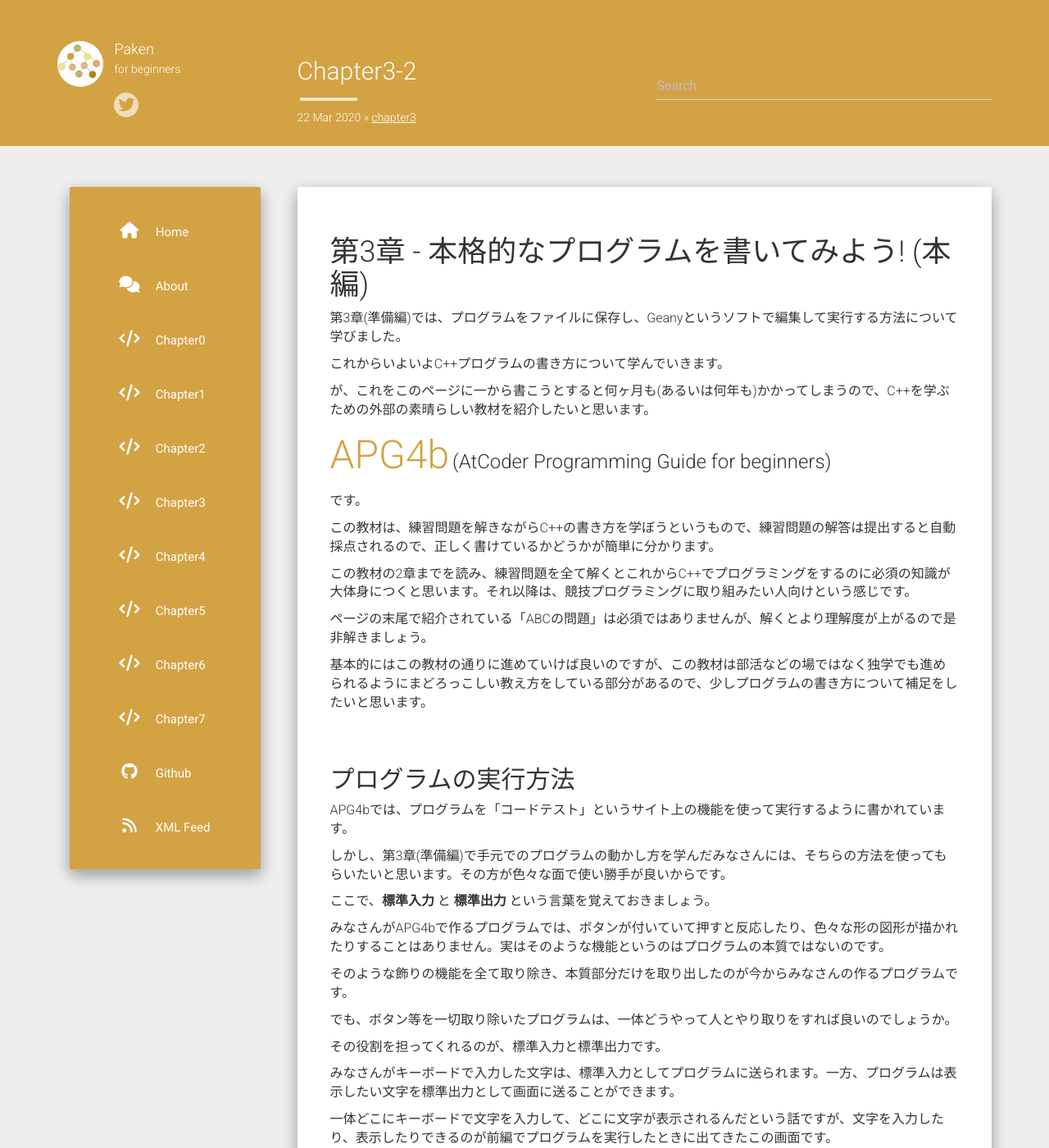
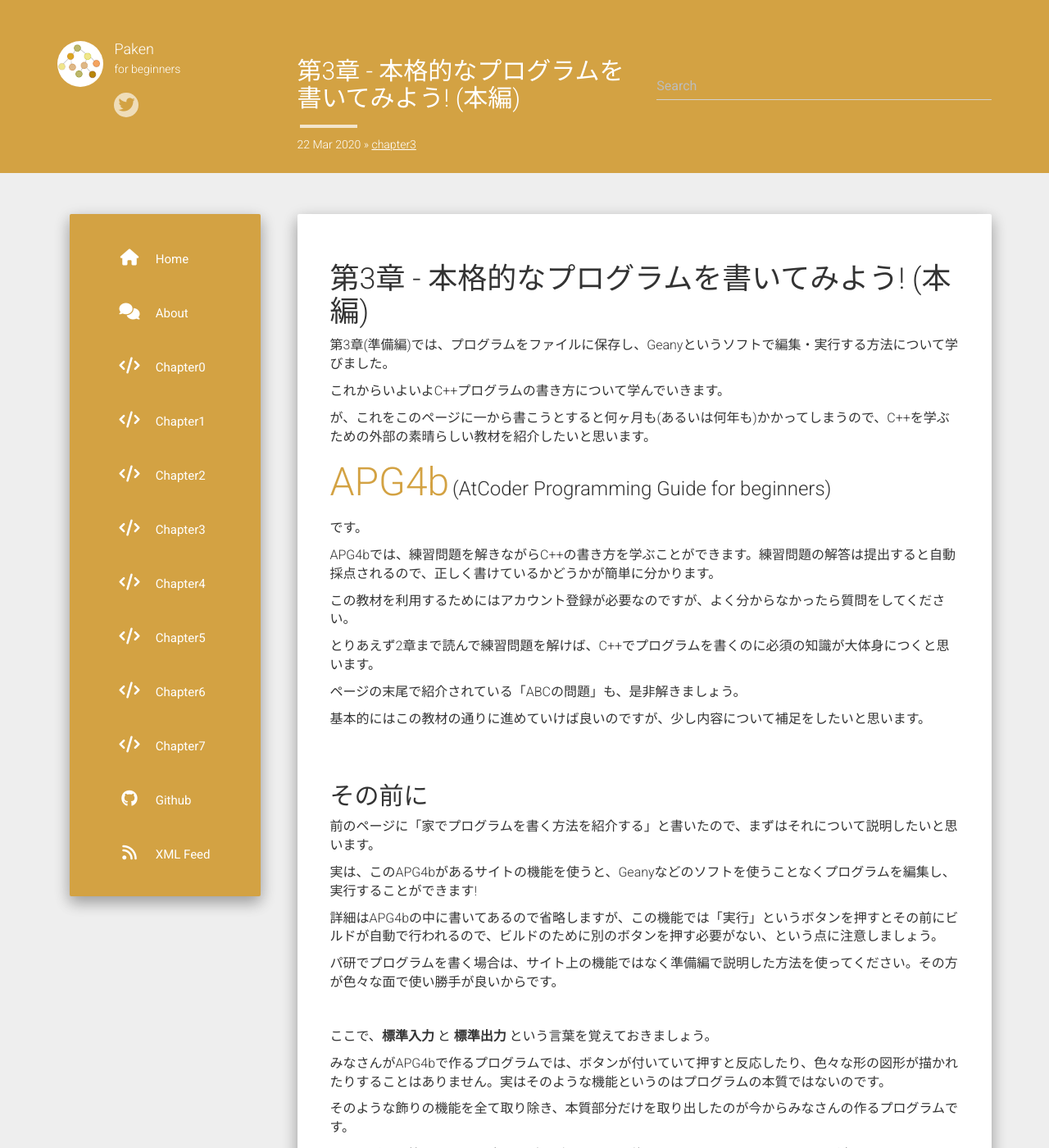
Before and after one commit to TKPaken/beginners, a Jekyll site: the page built from _posts/2020-3-22-chapter3-2-apg4b.md, in a window 1280 px wide and 1400 px high. Shown: the whole window at 82% size. Built offline with Jekyll 4.4.1, drawn with Linux system fonts in a browser that asks for light colours; nearby versions of some CDN libraries; formulas are drawn with MathJax 3; comment, search, counter and statistics services are not loaded; some of the changed text lies outside the part shown.

Commit message:
edit chapter3

````diff
--- a/_posts/2020-3-22-chapter3-1-geany.md
+++ b/_posts/2020-3-22-chapter3-1-geany.md
@@ -1,6 +1,6 @@
 ---
 layout: post
-title: "Chapter3-1"
+title: "第3章 - 本格的なプログラムを書いてみよう! (準備編)"
 date: 2020-03-22
 categories: chapter3
 mathjax: true
@@ -12,9 +12,7 @@ mathjax: true
 
 これからもっと本格的なプログラミングを始めていくのですが、基本は2章でやったことと全く同じで、そんなに心配する必要はありません。
 
-分からないことがあったら気軽に質問してくださいね。
-
-これから学んでいくのは「**C++**」というプログラミング言語です。第2章で勉強した JavaScript とはちょっと違うのですが、今は違いをそこまで気にする必要はありません。これを使って第2章よりもっと本格的なプログラミングを学んでいきましょう。
+これから学んでいくのは「**C++**」というプログラミング言語です。第2章で勉強した JavaScript とはちょっと違うのですが、今は違いをそこまで気にする必要はありません。
 
 まずこのページでは、プログラムを作成するまでの準備について紹介します。
 
@@ -45,9 +43,24 @@ mathjax: true
 
 
 
-文章を書くときにWordを使ったり、スライドを作る時にPower Pointを使ったりするように、プログラムを書く時に使うソフトというものがあります。これには色々な種類があるのですが、パ研では **Geany** というソフトを使います。早速起動してみましょう。
+文章を書くときにWordを使ったり、スライドを作る時にPowerPointを使ったりするように、プログラムを書く時に使うソフトというものがあります。これには色々な種類があるのですが、パ研では **Geany** というソフトを使います。早速起動してみましょう。
 
-画面の左側にある黄色いヤカンのようなアイコンをクリックしてください。(もし見つからない場合は、声をかけてください)
+<br><br>
+
+***
+
+...と言いたいところですが、多分今これを読んでいる人は残念ながらパ研に来ることができていないと思います。
+
+なので、家でプログラムを書くための方法について次のページで説明します。
+
+とりあえず下を一通り読んで「プログラムを実行する」ということがどんな感じかイメージを掴んでから、次のページに進んでください。
+
+***
+
+<br><br>
+
+
+画面の左側にある黄色いヤカンのようなアイコンをクリックしてください。
 
 <img src="/beginners/assets/chapter3/1.png" alt="Geanyアイコン" />
 
@@ -94,13 +107,13 @@ int main(){
 
 <img src="/beginners/assets/chapter3/6.png" alt="ビルド" />
 
-何も起こらなかったじゃないか、と思ったかもしれませんが、実は今ボタンを押したときパソコンはものすごい量の仕事をしていました。
+何も起こらなかった、と思ったかもしれませんが、実は今ボタンを押したときパソコンはものすごい量の仕事をしていました。
 
-今まで説明を省いてきていたのですが、実はC++などのプログラミング言語で書かれたプログラムをパソコンが直接理解することはできません。このプログラムを実行するには、まずパソコンが理解できる **機械語** に翻訳する必要があります。
+これまで説明を省いてきていたのですが、実はC++などのプログラミング言語で書かれたプログラムをパソコンが直接理解することはできません。このプログラムを実行するには、まずパソコンが理解できる **機械語** に翻訳する必要があります。
 
 今ボタンを押した時に起こったのはその翻訳などの作業で、これによってパソコンの理解出来る **実行ファイル** が作成されたのです。この手順を **ビルド** と言います。2章の時にこの手順が必要なかったのは、一行入力するごとにこれが自動で行われていたからです。
 
-実際に翻訳されたファイルができているか確認してみましょう。Geanyの画面をちょっと動かして、デスクトップの画面をみてください。みなさんが書いた```[自分の名前].cpp``` の他に、`[自分の名前]`というファイルが作られていると思います。これが機械語のファイルです。これをGeanyなどのソフトで直接編集することはできません。直接編集することがないので、拡張子もついていません。
+実際に翻訳されたファイルができているか確認してみましょう。Geanyの画面をちょっと動かして、デスクトップの画面をみてください。みなさんが書いた```[自分の名前].cpp``` の他に、`[自分の名前]`というファイルが作られていると思います。これが機械語のファイルです。これをGeanyなどのソフトで直接編集することはできません。
 
 <img src="/beginners/assets/chapter3/7.png" alt="デスクトップ"  />
 
@@ -120,7 +133,7 @@ int main(){
 
 <img src="/beginners/assets/chapter3/9.png" alt="実行できた"  />
 
-ここまでプログラムを書いたファイルの作成から実行まで、一通りざっと説明をしてきました。
+ここまでプログラムを書いたファイルの作成から実行まで、ざっと説明をしてきました。
 
 次のページではいよいよプログラムの中身について学んでいきます。
 
--- a/_posts/2020-3-22-chapter3-2-apg4b.md
+++ b/_posts/2020-3-22-chapter3-2-apg4b.md
@@ -1,6 +1,6 @@
 ---
 layout: post
-title: "Chapter3-2"
+title: "第3章 - 本格的なプログラムを書いてみよう! (本編)"
 date: 2020-03-22
 categories: chapter3
 mathjax: true
@@ -8,7 +8,7 @@ mathjax: true
 
 # 第3章 - 本格的なプログラムを書いてみよう! (本編)
 
-第3章(準備編)では、プログラムをファイルに保存し、Geanyというソフトで編集して実行する方法について学びました。
+第3章(準備編)では、プログラムをファイルに保存し、Geanyというソフトで編集・実行する方法について学びました。
 
 これからいよいよC++プログラムの書き方について学んでいきます。
 
@@ -18,21 +18,30 @@ mathjax: true
 
 です。
 
-この教材は、練習問題を解きながらC++の書き方を学ぼうというもので、練習問題の解答は提出すると自動採点されるので、正しく書けているかどうかが簡単に分かります。
+APG4bでは、練習問題を解きながらC++の書き方を学ぶことができます。練習問題の解答は提出すると自動採点されるので、正しく書けているかどうかが簡単に分かります。
 
-この教材の2章までを読み、練習問題を全て解くとこれからC++でプログラミングをするのに必須の知識が大体身につくと思います。それ以降は、競技プログラミングに取り組みたい人向けという感じです。
+この教材を利用するためにはアカウント登録が必要なのですが、よく分からなかったら質問をしてください。
 
-ページの末尾で紹介されている「ABCの問題」は必須ではありませんが、解くとより理解度が上がるので是非解きましょう。
+とりあえず2章まで読んで練習問題を解けば、C++でプログラムを書くのに必須の知識が大体身につくと思います。
 
-基本的にはこの教材の通りに進めていけば良いのですが、この教材は部活などの場ではなく独学でも進められるようにまどろっこしい教え方をしている部分があるので、少しプログラムの書き方について補足をしたいと思います。
+ページの末尾で紹介されている「ABCの問題」も、是非解きましょう。
+
+基本的にはこの教材の通りに進めていけば良いのですが、少し内容について補足をしたいと思います。
 <br>
 <br>
 <br>
-## プログラムの実行方法
 
-APG4bでは、プログラムを「コードテスト」というサイト上の機能を使って実行するように書かれています。
+## その前に
 
-しかし、第3章(準備編)で手元でのプログラムの動かし方を学んだみなさんには、そちらの方法を使ってもらいたいと思います。その方が色々な面で使い勝手が良いからです。
+前のページに「家でプログラムを書く方法を紹介する」と書いたので、まずはそれについて説明したいと思います。
+
+実は、このAPG4bがあるサイトの機能を使うと、Geanyなどのソフトを使うことなくプログラムを編集し、実行することができます!
+
+詳細はAPG4bの中に書いてあるので省略しますが、この機能では「実行」というボタンを押すとその前にビルドが自動で行われるので、ビルドのために別のボタンを押す必要がない、という点に注意しましょう。
+
+パ研でプログラムを書く場合は、サイト上の機能ではなく準備編で説明した方法を使ってください。その方が色々な面で使い勝手が良いからです。
+
+<br>
 
 ここで、**標準入力** と **標準出力** という言葉を覚えておきましょう。
 
@@ -46,11 +55,13 @@ APG4bでは、プログラムを「コードテスト」というサイト上の
 
 みなさんがキーボードで入力した文字は、標準入力としてプログラムに送られます。一方、プログラムは表示したい文字を標準出力として画面に送ることができます。
 
-一体どこにキーボードで文字を入力して、どこに文字が表示されるんだという話ですが、文字を入力したり、表示したりできるのが前編でプログラムを実行したときに出てきたこの画面です。
+一体どこにキーボードで文字を入力して、どこに文字が表示されるんだという話ですが、文字を入力したり、表示したりできるのが準備編でプログラムを実行したときに出てきたこの画面です。
 
 <img src="/beginners/assets/chapter3/9.png" alt="実行" />
 
-次のプログラムを使って、標準入力と標準出力を使ったプログラムとのやり取りを練習しましょう (プログラムの中身は分からなくて良いです)。
+ただし、サイト上の機能を使う場合、入力はプログラムを実行する前に「標準入力」という欄に書いておく必要があります。また、出力は「標準出力」という欄に表示されます。
+
+パ研でプログラムを書いている場合、次のプログラムを使って標準入力と標準出力を使ったプログラムとのやり取りを練習しましょう (プログラムの中身は分からなくて良いです)。
 
 下のプログラムをGeanyにコピーして実行してみてください。
 
@@ -67,7 +78,8 @@ int main(){
 
 キーボードで自分の名前を入力したら何が起こりましたか? 手元で試してみましょう。
 
-標準入力と標準出力を使ったやりとりはボタンなどよりも見栄えが悪く面白くないと思うかもしれませんが、これができるようになったらボタンを使ったプログラムもすぐできるので、~~我慢して~~ 楽しみながらAPG4bを頑張って下さい。
+標準入力と標準出力を使ったやりとりはボタンなどよりも見栄えが悪く面白くないと思うかもしれませんが、これができるようになったらボタンを使ったプログラムもすぐできるので、~~我慢して~~ APG4bを頑張って下さい。
+
 <br>
 <br>
 <br>
@@ -102,35 +114,29 @@
 
 でも、これって読みにくくないですか? それに、3次元ならまだ我慢できますが、例えば5次元になるとどうなるでしょう。
 <br>
-```
-vector<vector<vector<vector<vector<要素の型>>>>> 変数名(要素数1,vector<vector<vector<vector<要素の型>>>>(要素数2,vector<vector<vector<要素の型>>>(要素数3,vector<vector<要素の型>>(要素数4,vector<要素の型>(要素数5)))));
+```cpp
+vector<vector<vector<vector<vector<int>>>>>data(10,vector<vector<vector<vector<int>>>>(20,vector<vector<vector<int>>>(30,vector<vector<int>>(40,vector<int>(50)))));
 ```
 <br>
 もう見ていられませんね。
 
-そこで出てくるのが、N - 1.13.配列 で紹介されていた、「Cの配列」です。これを使うと、5次元の配列も次のように簡単に宣言できます。
+そこで出てくるのが、N - 1.13.配列 で紹介されていた、「Cの配列」(通称)です。これを使うと、5次元の配列も次のように簡単に宣言できます。
 
 ```要素の型 変数名[要素数1][要素数2][要素数3][要素数4][要素数5];```
 
-具体例を挙げると、
-
-```cpp
-vector<vector<vector<vector<vector<int>>>>>data(10,vector<vector<vector<vector<int>>>>(20,vector<vector<vector<int>>>(30,vector<vector<int>>(40,vector<int>(50)))));
-```
-
-これが
+さっきの例だと、あの長かった宣言が
 
 ```cpp
 int data[10][20][30][40][50];
 ```
 
-これになります。劇的ですね。
+これになります。
 
 
 
-このような点から、特に多次元配列の場合、みなさんにはvectorによる配列よりも「Cの配列」を使うことを推奨します。
+このような点から、特に多次元配列の場合、みなさんにはこちらの配列を使うことを推奨します。
 
-しかし、この配列にはvectorによる配列とは使い勝手の異なる点がいくつかあるので、それを説明したいと思います。
+しかし、この配列にはvectorとは使い勝手の異なる点がいくつかあるので、それを説明したいと思います。
 <br>
 
 ### ① 要素数の指定に変数を使えない
@@ -193,7 +199,7 @@ int main(){
 
 この2つのプログラムの違いは、**配列を関数の中で宣言したか、外で宣言したか** です。
 
-APG4bではまだここの段階で紹介されていないのですが、実は変数は関数の外で宣言することもでき、これを **グローバル変数** と言います。グローバル変数の扱い方は、他の変数と基本的に同じだと思って良いです。変数のスコープはプログラム全体で、複数の関数をまたいで使うこともできます。
+APG4bではまだここの段階で紹介されていないのですが、実は変数は関数の外で宣言することもでき、これを **グローバル変数** と言います。グローバル変数の扱い方は、他の変数と基本的に同じだと思って良いです。この変数は複数の関数をまたいで使うこともできます。
 
 サイズの大きな配列 (大体要素数が $$100000$$ 以上くらい) は、グローバル変数として宣言しましょう。
 <br>
@@ -228,7 +234,7 @@ int main(){
 }
 ```
 
-この場合、ちゃんと $0$ と表示されたと思います。
+この場合、ちゃんと $$0$$ と表示されたと思います。
 
 ちなみにグローバルで宣言した配列は、何もしなくても初期化されています。
 <br>
@@ -246,6 +252,6 @@ vectorではない配列を使う時の注意点は、基本的にこのくら
 
 ## Y - 3.01. 数値型
 
-APG4bでは `int` よりも大きな数を扱える数値型として `int64_t` を紹介していますが、おそらく `long long` の方が一般的に良く使われている気がします (少なくとも競技プログラミング界では)。
+APG4bでは `int` よりも大きな数を扱える数値型として `int64_t` を紹介していますが、競技プログラミング界ではおそらく `long long` の方が一般的に使われています。
 
-機能はどちらを使っても同じなので (厳密には違いますが、まず困ることはないです) 好きな方で構いませんが、`long long` という型が他の人のプログラムで使われていたら、「`int64_t` と同じなんだなあ」と思っておいてください。
+機能はどちらを使っても同じなので (仕様上は違いますが、今の段階で困ることはありません) 好きな方で構いませんが、`long long` という型が他の人のプログラムで使われていたら、「`int64_t` と同じなんだなあ」と思っておいてください。
````
Also changed, not shown: other parts of _posts/2020-3-22-chapter3-1-geany.md (+1 -1 lines), other parts of _posts/2020-3-22-chapter3-2-apg4b.md (+1 -1 lines).
